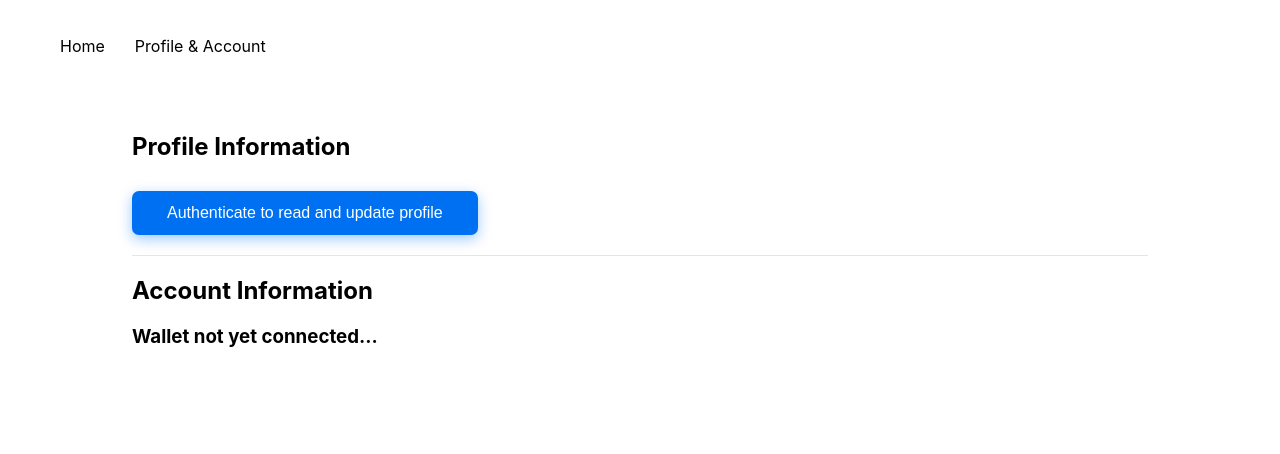
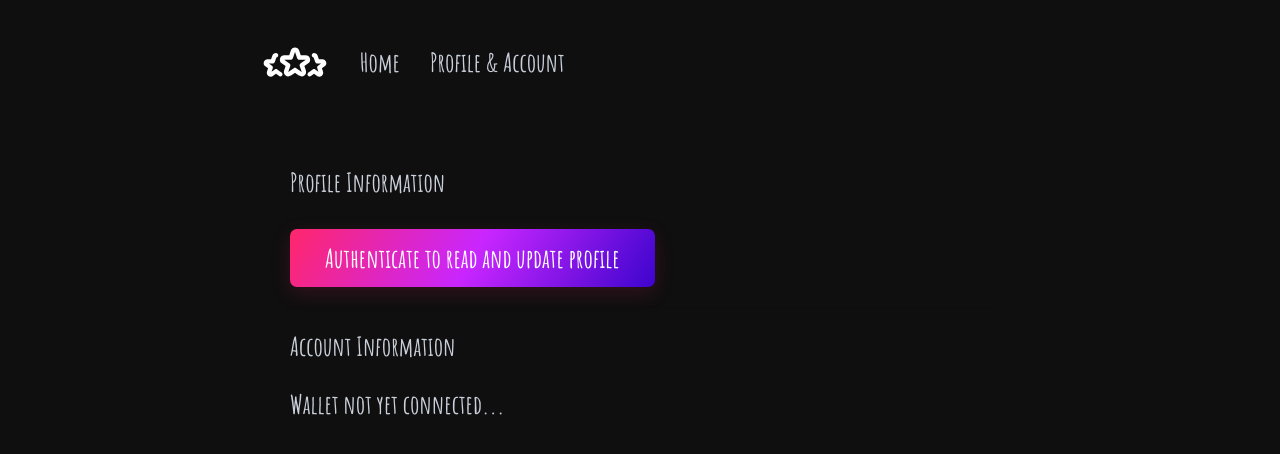
Before and after one commit to dabit3/titter, a Next.js app: page /account in a window 1280 px wide. Shown: the top 454 px of the page. Built offline with nearby package versions, Linux system fonts and the light colour scheme; what arweave, ipfs-http-client would draw is missing.

Commit message:
updated color scheme

```diff
--- a/pages/_app.js
+++ b/pages/_app.js
@@ -6,13 +6,13 @@ import { providers, utils } from "ethers"
 import { useState, useEffect } from 'react'
 import { BundlrContext } from '../context'
 import { getRecord, webClient } from '../utils'
+import Document, { Html, Head, Main, NextScript } from 'next/document'
 
 function MyApp({ Component, pageProps }) {
   const [bundlrInstance, setBundlrInstance] = useState(null)
   const [profile, setProfile] = useState({})
   const [balance, setBalance] = useState(null)
   const [ceramicLoaded, setCeramicLoaded] = useState(false)
-  const [did, setDid] = useState(null)
   const [selfId, setSelfId] = useState(null)
 
   useEffect(() => {
@@ -53,9 +53,6 @@ function MyApp({ Component, pageProps }) {
       console.log('error: ', error)
       return
     }
-    console.log({ id })
-    console.log({ selfId })
-    setDid(id)
     setSelfId(selfId)
     try {
       const data = await selfId.get('basicProfile', id)
@@ -68,7 +65,6 @@ function MyApp({ Component, pageProps }) {
       console.log({ err })
       connectCeramic()
     }
-    // readProfile()
   }
 
   async function connect() {
@@ -85,6 +81,8 @@ function MyApp({ Component, pageProps }) {
   return (
     <div>
       <nav className={navStyle}>
+        <img src="/stars.svg" style={{width: '70px'}} alt="An SVG of an eye" />
+
         <Link href="/">
           <a className={linkStyle}>
             <p>Home</p>
@@ -117,11 +115,15 @@ function MyApp({ Component, pageProps }) {
 
 const container = css`
   padding: 20px 100px;
+  width: 900px;
+  margin: 0 auto;
 `
 
 const navStyle = css`
   display: flex;
-  padding: 20px 30px;
+  padding: 20px 70px;
+  width: 900px;
+  margin: 0 auto;
 `
 
 const linkStyle = css`
--- a/pages/account.js
+++ b/pages/account.js
@@ -1,11 +1,9 @@
 import styles from '../styles/Home.module.css'
-import { useContext, useState, useEffect, useRef } from 'react'
-import { utils, providers } from 'ethers'
-import BigNumber from "bignumber.js"
+import { useContext, useState } from 'react'
+import BigNumber from 'bignumber.js'
 import { css } from '@emotion/css'
 import { BundlrContext } from '../context'
-import { getRecord, webClient } from '../utils'
-import { create } from 'ipfs-http-client';
+import { create } from 'ipfs-http-client'
 
 const client = create('https://ipfs.infura.io:5001/api/v0')
 
@@ -15,13 +13,10 @@ export default function Account() {
   const [bio, setBio] = useState('')
   const [twitter, setTwitter] = useState('')
   const [name, setName] = useState('')
+  const [viewForm, setViewForm] = useState(false)
 
   const context = useContext(BundlrContext)
   const { connect, fetchBalance, bundlrInstance, balance, profile, setProfile, ceramicLoaded, connectCeramic, selfId } = context
-
-  async function connectWallet() {
-    await connect()
-  }
 
   async function fundWallet() {
     if (!price) return
@@ -57,6 +52,7 @@ export default function Account() {
     await selfId.set('basicProfile', user)
     setProfile(user)
     console.log('profile updated...')
+    setViewForm(false)
   }
 
   async function setImage(e) {
@@ -70,7 +66,7 @@ export default function Account() {
   const profileExists = Object.keys(profile).length
 
   return (
-    <div className={styles.container}>
+    <div>
       <h2>Profile Information</h2>
       {
         !ceramicLoaded && (
@@ -81,10 +77,15 @@ export default function Account() {
         )
       }
       {
-        ceramicLoaded && (
+        ceramicLoaded && !viewForm && (
+          <button className={button} onClick={() => setViewForm(true)}>Update Profile</button>
+        )
+      }
+      {
+        ceramicLoaded && viewForm && (
           <div className={formStyle}>
-            <input className="pt-4 rounded bg-gray-100 px-3 py-2" placeholder="Name" onChange={e => setName(e.target.value)} />
-            <input className="pt-4 rounded bg-gray-100 px-3 py-2 my-2" placeholder="Bio" onChange={e => setBio(e.target.value)} />
+            <input placeholder="Name" onChange={e => setName(e.target.value)} />
+            <input placeholder="Bio" onChange={e => setBio(e.target.value)} />
             <input className="pt-4 rounded bg-gray-100 px-3 py-2" placeholder="Twitter username" onChange={e => setTwitter(e.target.value)} />
             <div className={filePickerContainerStyle}>
               <label>Set profile image</label>
@@ -126,7 +127,6 @@ export default function Account() {
         !bundlrInstance && (
           <>
             <h3>Wallet not yet connected...</h3>
-            {/* <button className={button} onClick={connectWallet}>Connect wallet to view balance.</button> */}
           </>
         )
       }
@@ -134,6 +134,7 @@ export default function Account() {
         bundlrInstance && (
           <div>
             <h3>Balance: {balance && Math.round(balance * 100000) / 100000}</h3>
+            <p>Transfer tokens from Matic to Bundlr:</p>
             <input
               onChange={e => setPrice(e.target.value)}
               placeholder="Fund wallet"
@@ -155,10 +156,11 @@ const formStyle = css`
   flex-direction: column;
   input {
     padding: 12px;
-    font-size: 16px;
     border-radius: 7px;
+    font-size: 22px;
     border-color: rgba(0, 0, 0, .05);
     margin-bottom: 5px;
+    min-width: 400px;
     &:focus {
       border-color: rgba(0, 0, 0, .1);
       outline: none;
@@ -193,18 +195,17 @@ const inputStyle = css`
 
 const button = css`
   color: white;
-  background-color: #0070f3;
+  background-image: linear-gradient(120deg, #ff266a 0%, #c926ff 50%, #3d04cd 100%);
   padding: 13px 35px;
+  min-width: 230px;
   border-radius: 7px;
   border: none;
-  font-size: 16px;
   outline: none;
-  box-shadow: 0 4px 14px 0 rgb(0 118 255 / 39%);
+  box-shadow: 0 6px 20px rgba(255, 38, 106, .15);
   cursor: pointer;
   transition: all .3s;
   margin-top: 10px;
   &:hover {
-    background-color: rgba(0, 118, 255, 0.9);
-    box-shadow: 0 6px 20px rgb(0 118 255 / 23%);
+    box-shadow: 0 6px 20px rgba(255, 38, 106, .3);
   }
 `
--- a/styles/globals.css
+++ b/styles/globals.css
@@ -1,7 +1,11 @@
+@import url('https://fonts.googleapis.com/css2?family=Amatic+SC:wght@400;700&display=swap');
+
 html,
 body {
   padding: 0;
   margin: 0;
+  background-color: #0f0f0f;
+  color: #cad0db;
   font-family: -apple-system, BlinkMacSystemFont, Segoe UI, Roboto, Oxygen,
     Ubuntu, Cantarell, Fira Sans, Droid Sans, Helvetica Neue, sans-serif;
 }
@@ -13,4 +17,7 @@ a {
 
 * {
   box-sizing: border-box;
+  font-family: 'Amatic SC', cursive !important;
+  font-size: 26px;
+  font-weight: bold;
 }
--- a/utils.js
+++ b/utils.js
@@ -1,4 +1,4 @@
-import Arweave from 'arweave';
+import Arweave from 'arweave'
 import { Core } from '@self.id/core'
 const SID = require('@self.id/web')
 const { EthereumAuthProvider, SelfID, WebClient } = SID
@@ -90,7 +90,7 @@ export async function webClient({
   let ethereum = window.ethereum;
 
   if (!ethereum) return {
-    error: "No ethereum wallet detected"
+    error: 'No ethereum wallet detected'
   }
 
   if (!client) {
```
Also changed, not shown: pages/index.js (+20 -16 lines), public/stars.svg (added).
